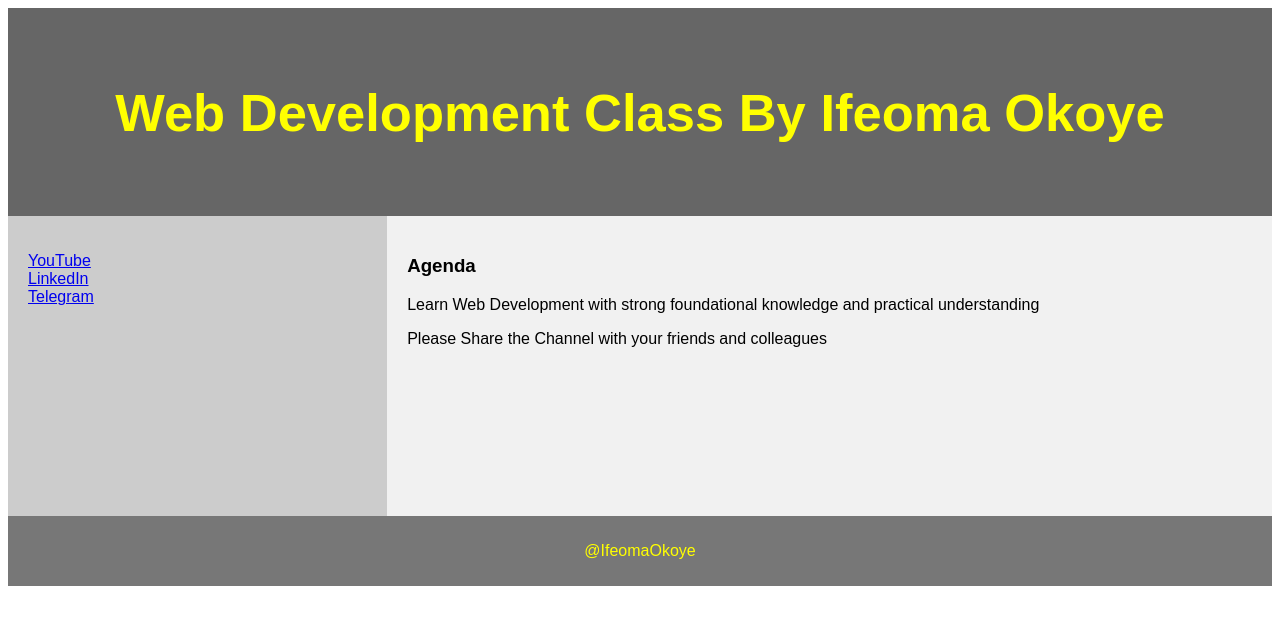
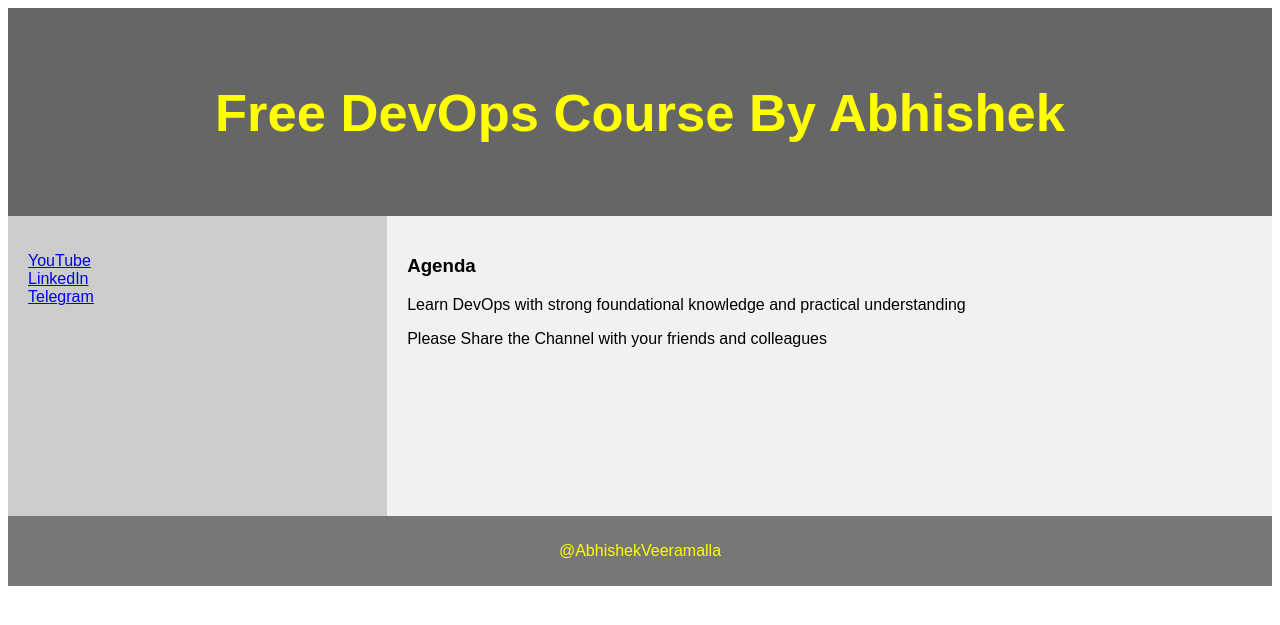
Before and after one commit to Ifeomacloud/docker_repo, a Django app: page /demo/ in a window 1280 px wide. Shown: the top 625 px of the page. Run offline with Django 4.2, Linux system fonts and the light colour scheme.

Commit message:
Update demo_site.html

```diff
--- a/examples/python-web-app/devops/demo/templates/demo_site.html
+++ b/examples/python-web-app/devops/demo/templates/demo_site.html
@@ -73,27 +73,27 @@ footer {
 
 
 <header>
-  <h2>Web Development Class By Ifeoma Okoye</h2>
+  <h2>Free DevOps Course By Abhishek</h2>
 </header>
 
 <section>
   <nav>
     <ul>
-      <li><a href="www.facebook.com/@IfeomaOkoye">YouTube</a></li>
-      <li><a href="https://www.linkedin.com/in/ifeomaqueendalineokoye/">LinkedIn</a></li>
-      <li><a href="https://telegram.me/ifeomaokoye">Telegram</a></li>
+      <li><a href="www.youtube.com/@AbhishekVeeramalla">YouTube</a></li>
+      <li><a href="www.linkedin.com/in/abhishek-veeramalla-77b33996/">LinkedIn</a></li>
+      <li><a href="https://telegram.me/abhishekveeramalla">Telegram</a></li>
     </ul>
   </nav>
 
   <article>
     <h1>Agenda</h1>
-    <p>Learn Web Development with strong foundational knowledge and practical understanding</p>
+    <p>Learn DevOps with strong foundational knowledge and practical understanding</p>
     <p>Please Share the Channel with your friends and colleagues</p>
   </article>
 </section>
 
 <footer>
-  <p>@IfeomaOkoye</p>
+  <p>@AbhishekVeeramalla</p>
 </footer>
 
 </body>
```
